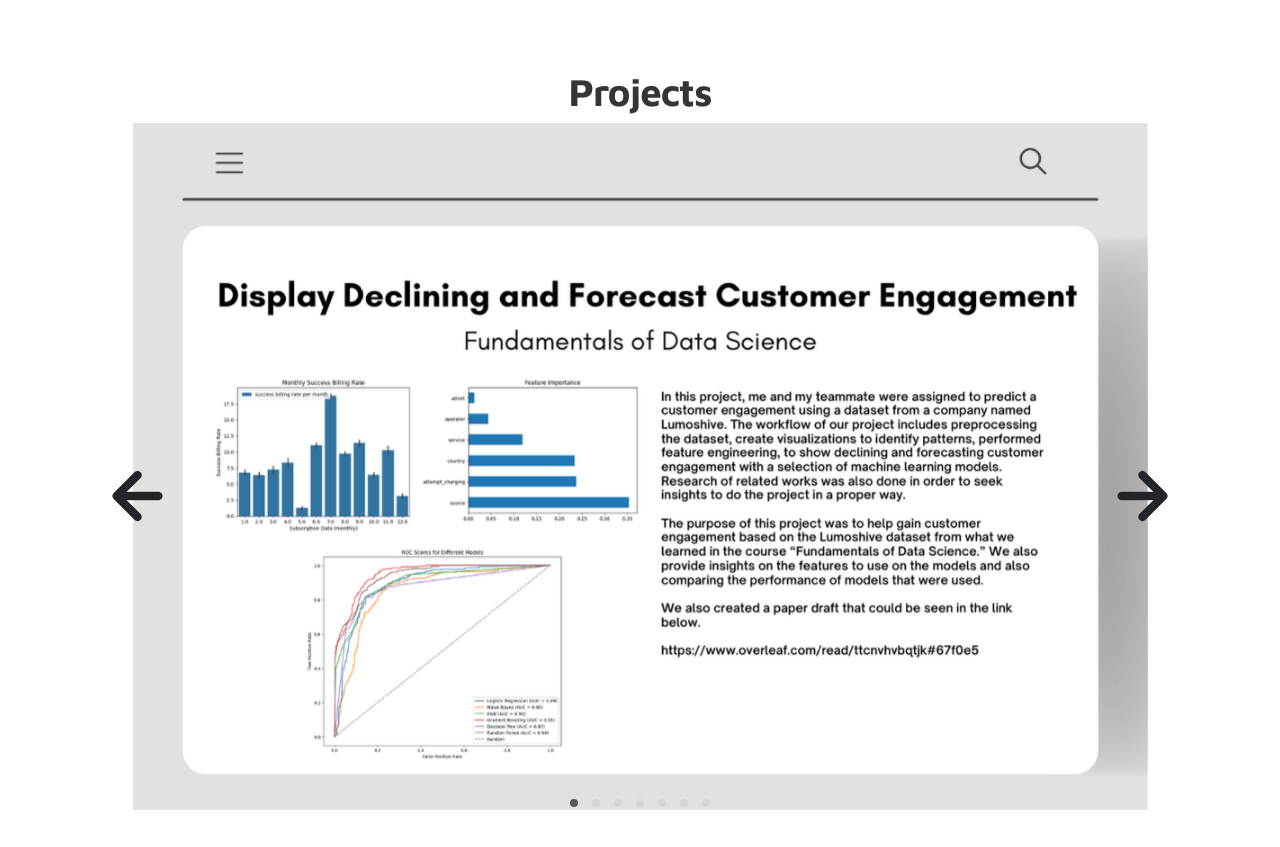
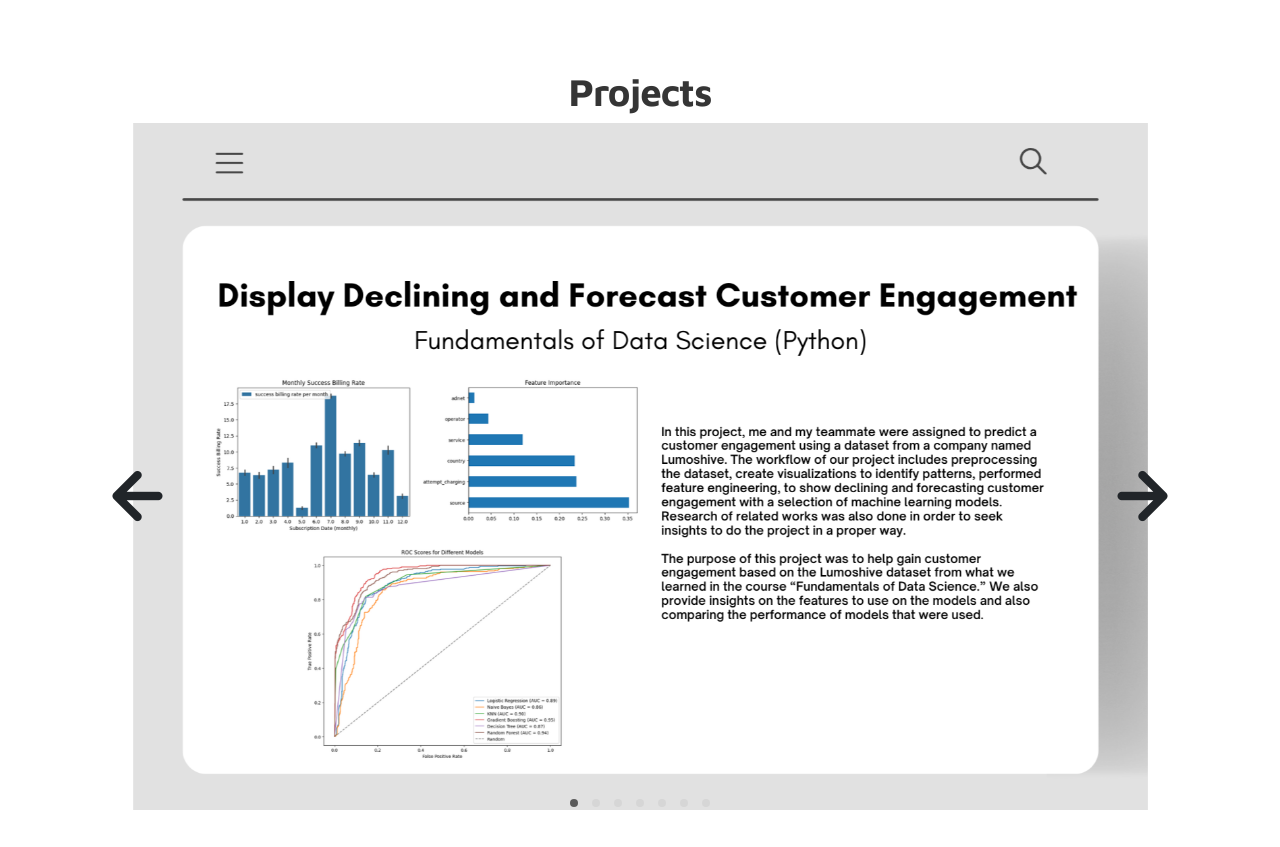
Before and after one commit to titoditomartin/Portfolio-FebrianMartin, a plain HTML site: page index.html in a window 1280 px wide. Shown: the part 880-1727 px from the top of the page. Drawn offline with Linux system fonts and the light colour scheme.

Commit message:
Update index.html

```diff
--- a/index.html
+++ b/index.html
@@ -115,7 +115,7 @@
                       <div class="owl-carousel owl-theme">
                         <div class="item">
                           <div class="project-info">
-                            <img src="images/project/fods real.png" class="img-fluid" alt="project image">
+                            <img src="images/project/fods porto.png" class="img-fluid" alt="project image">
                           </div>
                         </div>
 
```
